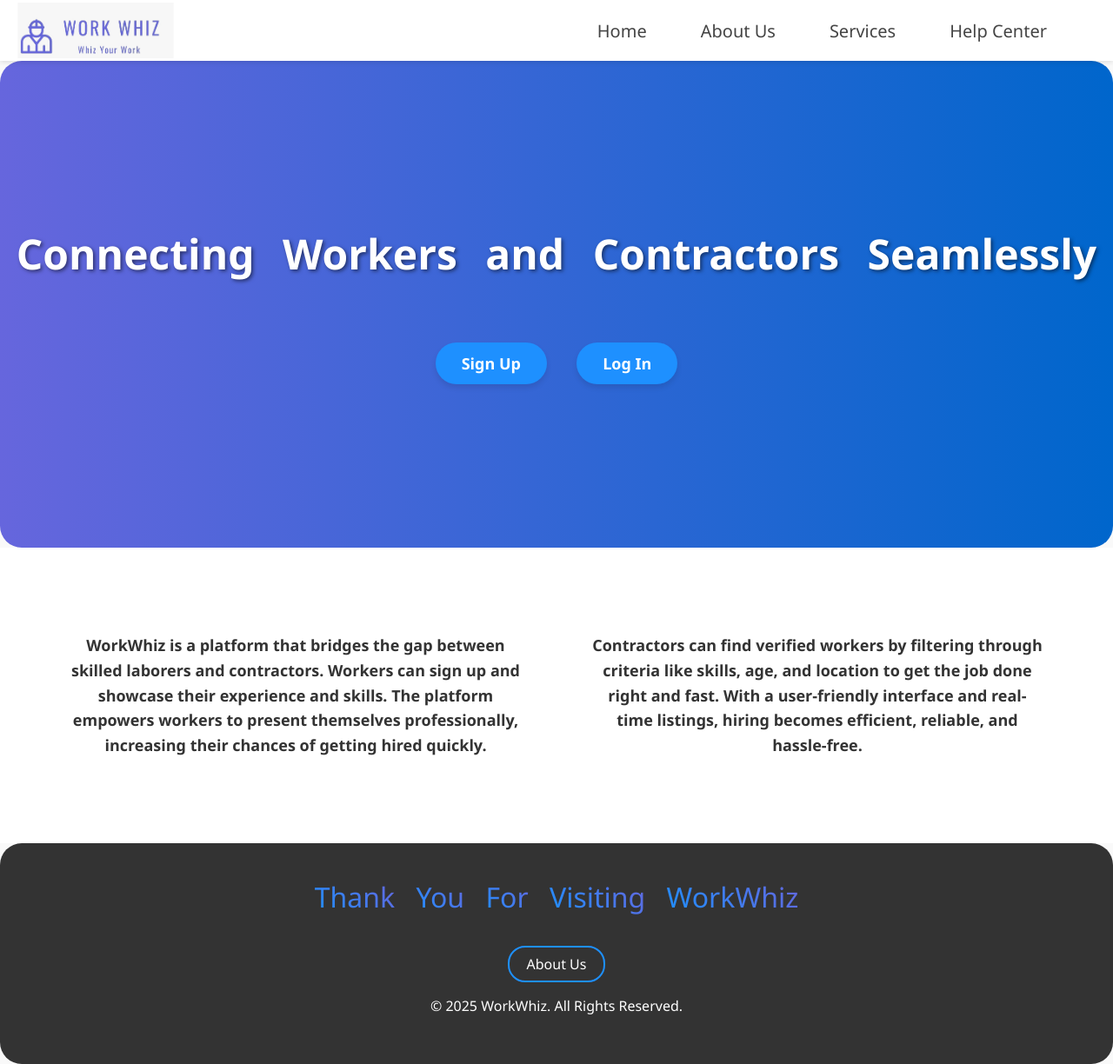
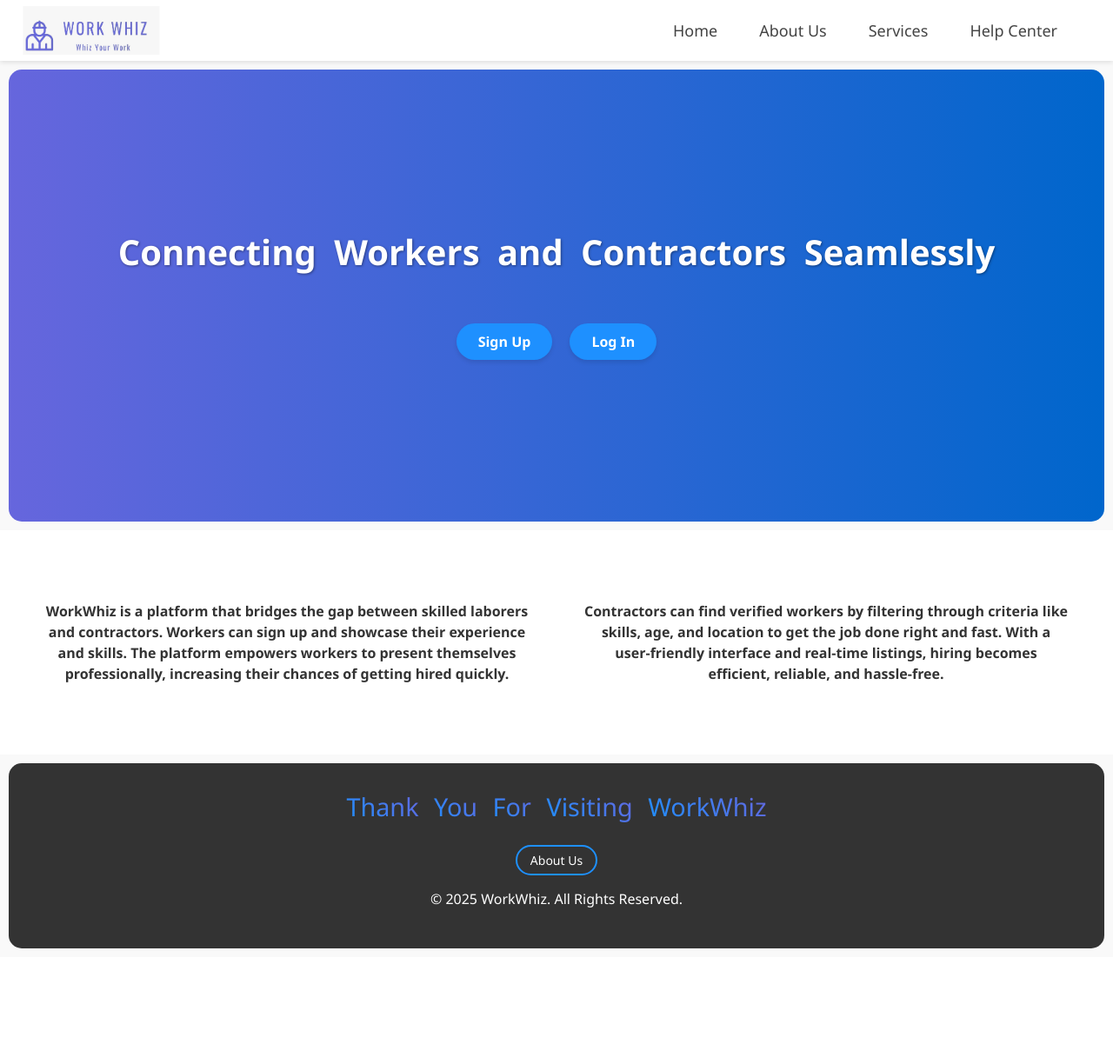
Before and after one commit to ARShaikh0801/WorkWhiz, a Django app: page / in a window 1280 px wide. Shown: the whole page at 87% size. After the commit the page ends 1091 px from the top, so only its background shows below. Run offline with Django 5.2, Linux system fonts and the light colour scheme.

Commit message:
updated design issue

```diff
--- a/static/css/styles.css
+++ b/static/css/styles.css
@@ -1,47 +1,50 @@
-/* Improved styles.css - for index.html */
 body {
   margin: 0;
   font-family: 'Segoe UI', Tahoma, Geneva, Verdana, sans-serif;
   background-color: #f9f9f9;
   color: #333;
+  overflow-x: hidden; /* Prevent horizontal scroll on small screens */
 }
-a{
+
+a {
   text-decoration: none;
 }
 
-.profile-pic{
-    width: 100px;
-    height: 100px;
-    border-radius: 50%;
-    object-fit: cover;
-    margin-bottom: 15px;
-  }
+.profile-pic {
+  width: 80px; /* Reduced for mobile */
+  height: 80px;
+  border-radius: 50%;
+  object-fit: cover;
+  margin-bottom: 12px;
+}
+
 /* Top navigation strip */
 .top-strip {
   background-color: #ffffff;
-  padding: 15px 30px;
+  padding: 10px 20px; /* Reduced padding for smaller screens */
   display: flex;
-  justify-content: flex-end;
+  align-items: center;
   box-shadow: 0 2px 5px rgba(0, 0, 0, 0.1);
   position: sticky;
   top: 0;
   z-index: 100;
+  flex-wrap: wrap; /* Allow wrapping for small screens */
 }
 
 .nav-right {
   display: flex;
-  gap: 30px;
+  gap: 15px; /* Reduced gap for smaller screens */
   align-items: center;
-  width: 100%;
+  flex-wrap: wrap; /* Allow navigation items to wrap */
   justify-content: flex-end;
+  flex-grow: 1;
 }
 
 .nav-item {
   color: #444;
-  font-size: 20px;
+  font-size: 16px; /* Smaller font for better fit */
   font-weight: 500;
-  text-decoration: none;
-  padding: 8px 16px;
+  padding: 6px 12px;
   border-radius: 20px;
   cursor: pointer;
   transition: all 0.3s ease;
@@ -54,12 +57,9 @@ a{
 }
 
 /* Language selector */
-.language-select {
-  margin-left: 20px;
-}
-
 #google_translate_element {
   display: inline-block;
+  font-size: 14px; /* Adjusted for smaller screens */
 }
 
 .nav-left {
@@ -69,22 +69,20 @@ a{
 }
 
 .logo {
-  height: 40px;
-  margin-right: 25px;
+  height: 35px; /* Slightly smaller for mobile */
+  margin-right: 15px;
   object-fit: contain;
-  transform: scale(1.6);
-  margin-left: -10px;
-  width: 180px;
+  transform: scale(1.4);
+  margin-left: -5px;
+  width: 150px; /* Adjusted for responsiveness */
 }
 
 /* Background image section */
 .background-img {
-  /* background: linear-gradient(rgba(0, 0, 0, 0.5), rgba(0, 0, 0, 0.5)), url('../images/default-profile.jpeg'); */
-  background: linear-gradient(to right,#66d,rgb(0,102,204));
-  border-radius: 25px;
+  background: linear-gradient(to right, #66d, rgb(0, 102, 204)); /* Fallback gradient */
   background-size: cover;
   background-position: center;
-  height: 70vh;
+  height: 60vh; /* Reduced height for smaller screens */
   display: flex;
   flex-direction: column;
   justify-content: center;
@@ -92,21 +90,24 @@ a{
   color: white;
   text-align: center;
   position: relative;
+  border-radius: 15px; /* Slightly smaller border radius */
+  margin: 10px; /* Added margin for spacing */
 }
 
 /* Animated quote */
 .animated-quote {
-  font-size: 3rem;
+  font-size: 2rem; /* Smaller base font size */
   font-weight: bold;
-  margin-bottom: 40px;
-  text-shadow: 2px 2px 4px rgba(0, 0, 0, 0.5);
+  margin-bottom: 30px;
+  text-shadow: 1px 1px 3px rgba(0, 0, 0, 0.4);
+  padding: 0 15px; /* Padding for narrow screens */
 }
 
 .animated-quote .word {
   display: inline-block;
   opacity: 0;
   animation: fadeInSlide 0.8s forwards;
-  margin: 0 10px;
+  margin: 0 5px; /* Reduced margin for smaller screens */
 }
 
 .animated-quote .word:nth-child(1) { animation-delay: 0.2s; }
@@ -118,7 +119,7 @@ a{
 @keyframes fadeInSlide {
   from {
     opacity: 0;
-    transform: translateY(20px);
+    transform: translateY(15px);
   }
   to {
     opacity: 1;
@@ -128,47 +129,53 @@ a{
 
 /* Buttons */
 .button-container {
-  margin-top: 30px;
+  margin-top: 20px;
+  display: flex;
+  gap: 10px; /* Reduced gap for smaller screens */
+  flex-wrap: wrap; /* Allow buttons to wrap */
+  justify-content: center;
 }
 
 .action-button {
   display: inline-block;
-  padding: 12px 30px;
-  margin: 0 15px;
+  padding: 10px 25px; /* Slightly smaller padding */
+  margin: 5px;
   background-color: #1e90ff;
   color: white;
   border: none;
-  border-radius: 30px;
-  font-size: 18px;
+  border-radius: 25px;
+  font-size: 16px; /* Smaller font size */
   font-weight: 600;
   text-decoration: none;
   transition: all 0.3s ease;
   cursor: pointer;
-  box-shadow: 0 4px 6px rgba(0, 0, 0, 0.1);
+  box-shadow: 0 3px 5px rgba(0, 0, 0, 0.1);
 }
 
 .action-button:hover {
   background-color: #0066cc;
-  transform: translateY(-5px);
-  box-shadow: 0 6px 8px rgba(0, 0, 0, 0.2);
+  transform: translateY(-3px);
+  box-shadow: 0 4px 6px rgba(0, 0, 0, 0.2);
 }
 
 /* Description section */
 .description-section {
   display: flex;
-  padding: 60px 40px;
+  padding: 40px 20px; /* Reduced padding */
   background-color: white;
+  flex-direction: column; /* Stack columns on small screens */
+  gap: 20px;
 }
 
 .column {
   flex: 1;
-  padding: 20px 40px;
+  padding: 15px 20px;
   text-align: center;
 }
 
 .column p {
-  font-size: 18px;
-  line-height: 1.6;
+  font-size: 16px; /* Smaller font size */
+  line-height: 1.5;
 }
 
 .column strong {
@@ -180,21 +187,22 @@ a{
   background-color: #333;
   color: white;
   text-align: center;
-  padding: 40px 20px;
+  padding: 30px 15px; /* Reduced padding */
   position: relative;
-  border-radius: 25px;
+  border-radius: 15px;
+  margin: 10px; /* Added margin for spacing */
 }
 
 .animated-thankyou {
-  font-size: 2rem;
-  margin-bottom: 20px;
+  font-size: 1.5rem; /* Smaller font size */
+  margin-bottom: 15px;
 }
 
 .animated-thankyou .word {
   display: inline-block;
   opacity: 0;
   animation: fadeInWord 0.6s forwards;
-  margin: 0 8px;
+  margin: 0 5px; /* Reduced margin */
   background: linear-gradient(45deg, #1e90ff, #66d);
   -webkit-background-clip: text;
   background-clip: text;
@@ -210,7 +218,7 @@ a{
 @keyframes fadeInWord {
   from {
     opacity: 0;
-    transform: translateY(10px);
+    transform: translateY(8px);
   }
   to {
     opacity: 1;
@@ -222,12 +230,12 @@ a{
   display: inline-block;
   color: #fff;
   text-decoration: none;
-  padding: 8px 20px;
+  padding: 6px 15px; /* Smaller padding */
   border: 2px solid #1e90ff;
   border-radius: 20px;
-  font-size: 16px;
+  font-size: 14px; /* Smaller font */
   transition: all 0.3s ease;
-  margin-top: 15px;
+  margin-top: 10px;
 }
 
 .about-link:hover {
@@ -237,22 +245,169 @@ a{
 }
 
 /* Responsive adjustments */
-@media (max-width: 768px) {
+@media (max-width: 480px) {
+  .top-strip {
+    padding: 8px 10px;
+    flex-direction: column;
+    align-items: flex-start;
+  }
+
+  .nav-left {
+    margin-bottom: 10px;
+  }
+
+  .logo {
+    height: 30px;
+    width: 120px;
+    transform: scale(1.2);
+    margin-left: 0;
+  }
+
+  .nav-right {
+    justify-content: flex-start;
+    gap: 10px;
+  }
+
+  .nav-item {
+    font-size: 14px;
+    padding: 5px 10px;
+  }
+
+  #google_translate_element {
+    font-size: 12px;
+  }
+
+  .background-img {
+    height: 50vh;
+    margin: 5px;
+    border-radius: 10px;
+  }
+
   .animated-quote {
-    font-size: 2rem;
+    font-size: 1.5rem;
+    margin-bottom: 20px;
+  }
+
+  .action-button {
+    padding: 8px 20px;
+    font-size: 14px;
   }
 
   .description-section {
+    padding: 20px 10px;
+  }
+
+  .column {
+    padding: 10px;
+  }
+
+  .column p {
+    font-size: 14px;
+  }
+
+  .bottom-strip {
+    padding: 20px 10px;
+    margin: 5px;
+  }
+
+  .animated-thankyou {
+    font-size: 1.2rem;
+  }
+
+  .about-link {
+    font-size: 12px;
+    padding: 5px 12px;
+  }
+}
+
+@media (min-width: 481px) and (max-width: 768px) {
+  .top-strip {
+    padding: 10px 15px;
+  }
+
+  .nav-right {
+    gap: 12px;
+  }
+
+  .nav-item {
+    font-size: 15px;
+    padding: 6px 10px;
+  }
+
+  .logo {
+    height: 32px;
+    width: 140px;
+  }
+
+  .background-img {
+    height: 55vh;
+  }
+
+  .animated-quote {
+    font-size: 1.8rem;
+  }
+
+  .action-button {
+    padding: 9px 22px;
+    font-size: 15px;
+  }
+
+  .description-section {
+    padding: 30px 15px;
     flex-direction: column;
   }
 
+  .column p {
+    font-size: 15px;
+  }
+
+  .animated-thankyou {
+    font-size: 1.4rem;
+  }
+}
+
+@media (min-width: 769px) {
+  .top-strip {
+    padding: 15px 30px;
+  }
+
   .nav-right {
-    justify-content: center;
-    gap: 15px;
+    gap: 20px;
   }
 
   .nav-item {
-    padding: 6px 12px;
-    font-size: 14px;
+    font-size: 18px;
+    padding: 8px 14px;
+  }
+
+  .logo {
+    height: 40px;
+    width: 160px;
+  }
+
+  .background-img {
+    height: 65vh;
+  }
+
+  .animated-quote {
+    font-size: 2.5rem;
+  }
+
+  .action-button {
+    padding: 10px 25px;
+    font-size: 16px;
+  }
+
+  .description-section {
+    flex-direction: row;
+    padding: 50px 30px;
+  }
+
+  .column p {
+    font-size: 16px;
+  }
+
+  .animated-thankyou {
+    font-size: 1.8rem;
   }
 }
```
Also changed, not shown: static/css/style-aboutus.css (+268 -84 lines).
